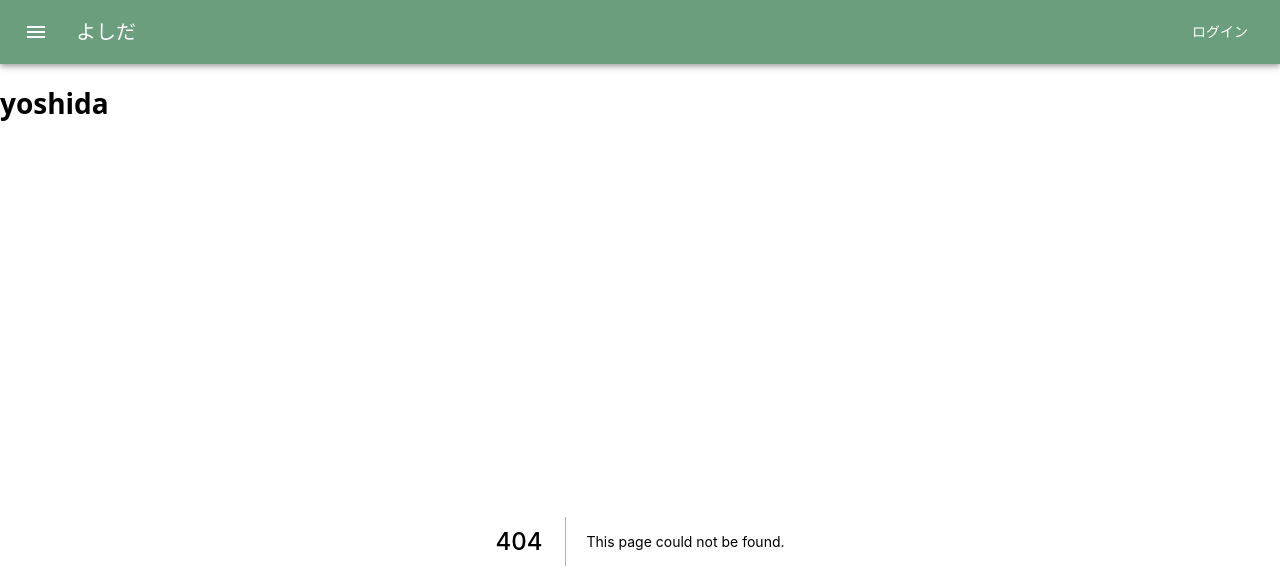
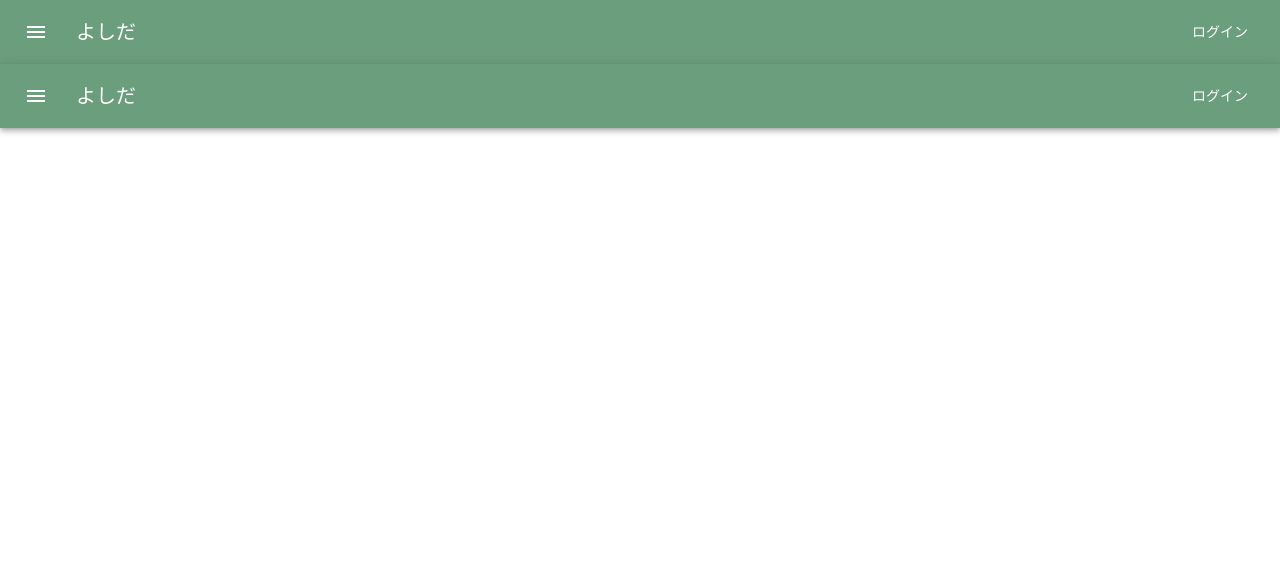
Before and after one commit to j9141997/question_service, a Next.js app: page /components/page/layout in a window 1280 px wide. Before the commit this address had no page. Shown: the top 588 px of the page. Built offline with nearby package versions, Linux system fonts and the light colour scheme.

Commit message:
ser layout

```diff
--- a/package.json
+++ b/package.json
@@ -20,8 +20,8 @@
   },
   "devDependencies": {
     "@types/axios": "^0.14.0",
-    "@types/node": "^14.0.18",
-    "@types/react": "^16.9.41",
+    "@types/node": "^14.0.23",
+    "@types/react": "^16.9.43",
     "@types/styled-components": "^5.1.1",
     "@typescript-eslint/eslint-plugin": "^3.6.0",
     "@typescript-eslint/parser": "^3.6.0",
@@ -33,6 +33,6 @@
     "eslint-plugin-react": "^7.20.3",
     "eslint-plugin-react-hooks": "^4.0.7",
     "prettier": "^2.0.5",
-    "typescript": "^3.9.6"
+    "typescript": "^3.9.7"
   }
 }
--- a/src/pages/_app.tsx
+++ b/src/pages/_app.tsx
@@ -4,7 +4,7 @@ import { ThemeProvider as StyledComponentsThemeProvider } from 'styled-component
 import { ThemeProvider as MaterialUIThemeProvider } from '@material-ui/core/styles';
 import { StylesProvider } from '@material-ui/styles';
 import CssBaseline from '@material-ui/core/CssBaseline';
-import Layout from './components/template/layout';
+import Layout from './components/page/layout';
 import theme from './components/theme';
 
 const MyApp = ({ Component, pageProps }: AppProps): JSX.Element => {
--- a/src/pages/_document.tsx
+++ b/src/pages/_document.tsx
@@ -3,7 +3,7 @@ import { ServerStyleSheet as StyledComponentSheets } from 'styled-components';
 import { ServerStyleSheets as MaterialUiServerStyleSheets } from '@material-ui/styles';
 
 export default class MyDocument extends Document {
-  static async getInitProps(ctx: DocumentContext) {
+  static async getInitialProps(ctx: DocumentContext) {
     const styledComponentSheets = new StyledComponentSheets();
     const materialUiServerStyleSheets = new MaterialUiServerStyleSheets();
     const originalRenderPage = ctx.renderPage;
@@ -17,7 +17,7 @@ export default class MyDocument extends Document {
             )
         });
 
-      const initialProps = await Document.getInitProps(ctx);
+      const initialProps = await Document.getInitialProps(ctx);
       return {
         ...initialProps,
         styles: (
@@ -37,7 +37,6 @@ export default class MyDocument extends Document {
     return (
       <Html lang="ja">
         <Head />
-        <link href="https://fonts.googleapis.com/css2?family=Noto+Sans+JP:wght@300;400;500&family=Roboto:wght@300;400;500&display=swap" rel="stylesheet"></link>
         <body>
           <Main />
           <NextScript />
--- a/src/pages/components/template/layout.tsx
+++ b/src/pages/components/page/layout.tsx
@@ -6,7 +6,6 @@ const Layout = props => {
   return (
     <div className='layout'>
       <Header />
-      <h1>yoshida</h1>
       { children }
     </div>
   );
--- a/src/pages/components/theme.tsx
+++ b/src/pages/components/theme.tsx
@@ -18,6 +18,7 @@ const theme = createMuiTheme({
   },
   typography: {
     fontFamily: [
+      'Roboto',
       'Noto Sans',
       'sans-serif',
     ].join(','),
```
Also changed, not shown: 1 other file (tests, documents, lock files or other folders).
